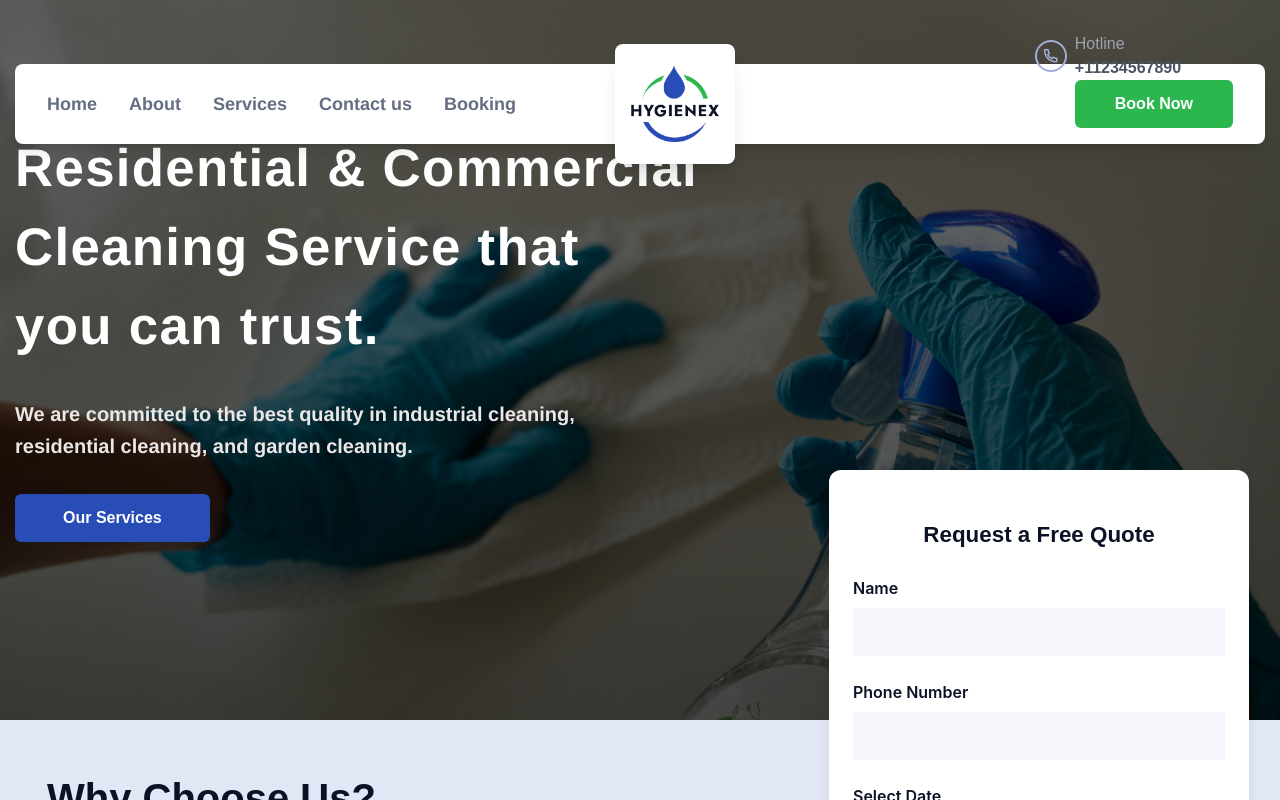
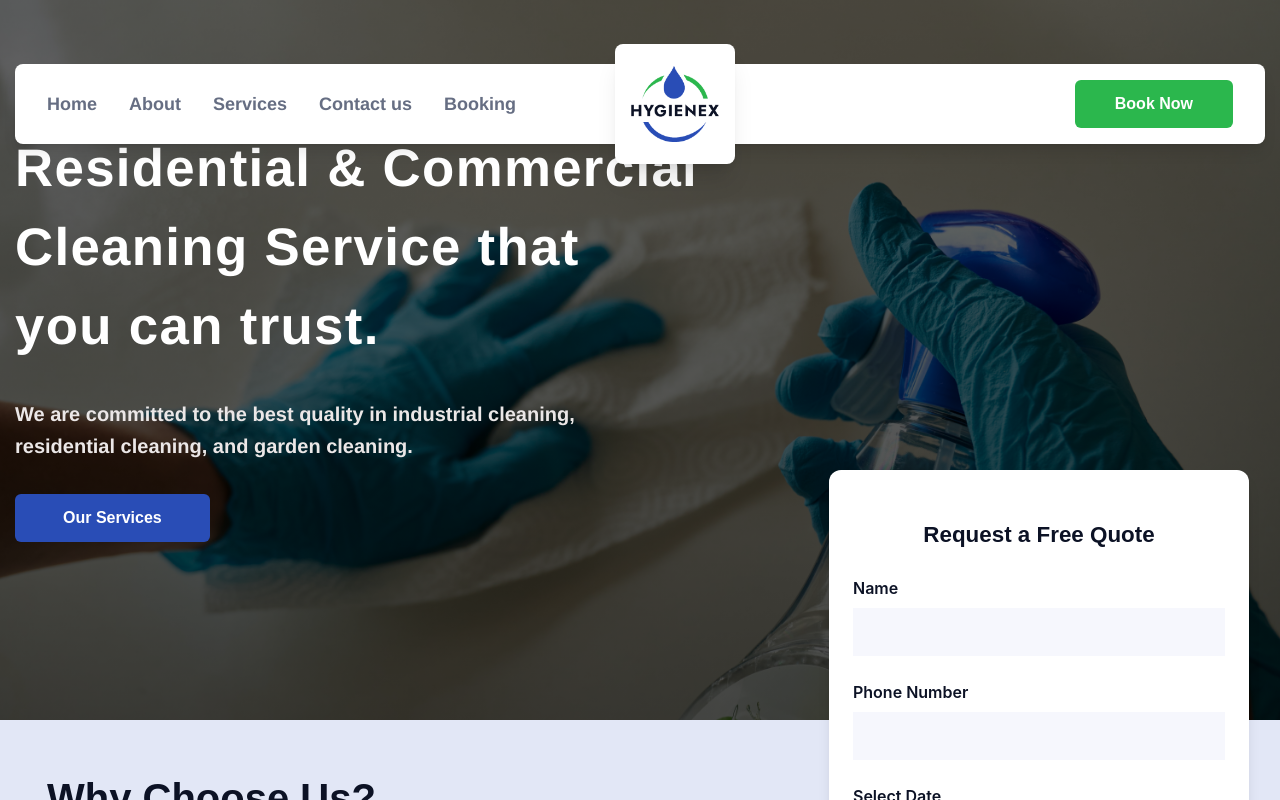
Before and after one commit to Ifenna-Pascal/cleaning-booking-app, a Next.js app: page / in a window 1280 px wide. Shown: the top 800 px of the page. Built offline with nearby package versions, Linux system fonts and the light colour scheme.

Commit message:
finsihed mobile view

```diff
--- a/src/layout/hero/Navbar.jsx
+++ b/src/layout/hero/Navbar.jsx
@@ -21,7 +21,7 @@ function Navbar({show ,setShow}) {
         <img src={Images.logoTwo} className="w-[85%] hover:scale-110 duration-300 cursor-pointer" />
       </div>
       <div className="justify-self-end hidden md:block self-end flex space-x-10">
-        <div className='hidden md:block'><Contact icon="ri-phone-line" header="Hotline" content="+11234567890" /></div>
+        {/* <div className='hidden md:block'><Contact icon="ri-phone-line" header="Hotline" content="+11234567890" /></div> */}
         <button className="bg-secondary justify-self-end self-end border-none flex items-center py-3 px-10 font-outfit cursor-pointer text-white font-semibold rounded-md justify-center">Book Now</button>
       </div>
     </nav>
```
